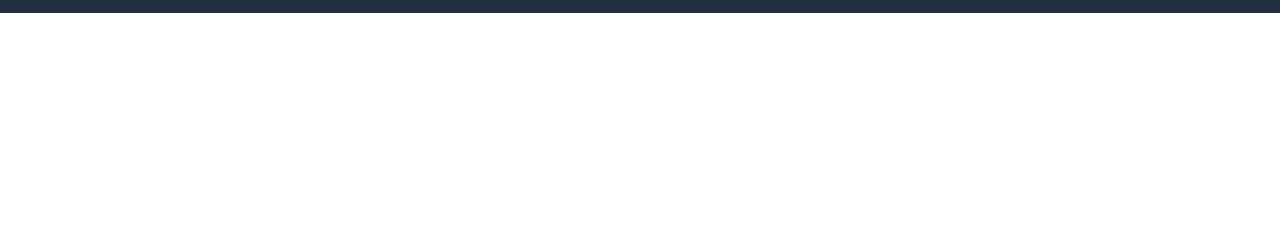
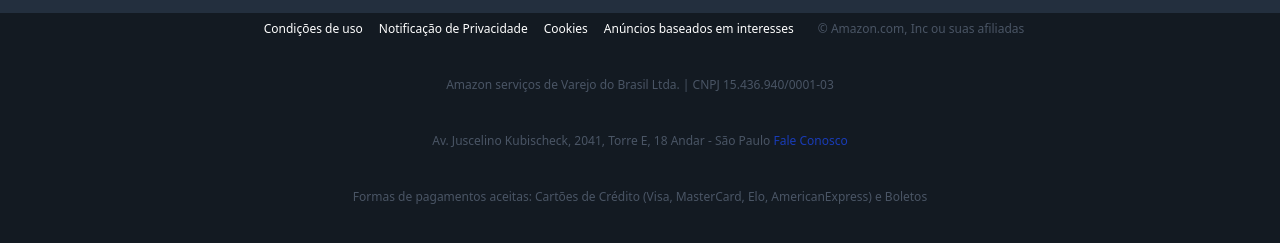
Before and after one commit to LucasAntonio-LAM/Amazon-Clone, a website: page src/index.html in a window 1280 px wide. Shown: the part 2400-2643 px from the top of the page. Before the commit the page ends 2413 px from the top, so only its background shows below. Drawn offline with Linux system fonts and the light colour scheme.

Commit message:
Rodapé Inferior

```diff
--- a/src/css/input.css
+++ b/src/css/input.css
@@ -41,3 +41,7 @@
 .btn-amazon-prime {
     @apply text-sm md:text-xs bg-yellow-350 border border-yellow-700 rounded px-3 py-3 md:py-0 md:ml-10 h-12 md:h-8 block md:flex items-center w-full md:w-auto text-center;
 }
+
+.item-footer-inf {
+    @apply hidden md:block mb-10 text-gray-600;
+}
--- a/src/index.html
+++ b/src/index.html
@@ -458,6 +458,32 @@
                 <a href="#" class="text-gray-400 hover:underline">Amazon Web Services</a>
             </div>
         </div>
+        <!-- FOOTER INFERIOR -->
+        <div class="flex flex-col items-center bg-darkblue-950 text-xs pt-8 md:pt-2">
+            <div class="flex flex-col md:flex-row mb-10">
+                <ul class="flex">
+                    <li class="px-2 border-none md:border-r text-center md:text-left border-gray-600 hover:underline">
+                        <a href="#">Condições de uso</a>
+                    </li>
+
+                    <li class="px-2 border-none md:border-r text-center md:text-left border-gray-600 hover:underline">
+                        <a href="#">Notificação de Privacidade</a>
+                    </li>
+
+                    <li class="px-2 border-none md:border-r text-center md:text-left border-gray-600 hover:underline">
+                        <a href="#">Cookies</a>
+                    </li>
+
+                    <li class="px-2 border-none md:border-r text-center md:text-left border-gray-600 hover:underline">
+                        <a href="#">Anúncios baseados em interesses</a>
+                    </li>
+                </ul>
+                <span class="text-center md:text-left mt-8 md:mt-0 ml-4 text-gray-600">&copy; Amazon.com, Inc ou suas afiliadas</span>
+            </div>
+            <p class="item-footer-inf">Amazon serviços de Varejo do Brasil Ltda. | CNPJ 15.436.940/0001-03</p>
+            <p class="item-footer-inf">Av. Juscelino Kubischeck, 2041, Torre E, 18 Andar - São Paulo <a href="#" class="text-blue-800">Fale Conosco</a></p>
+            <p class="item-footer-inf">Formas de pagamentos aceitas: Cartões de Crédito (Visa, MasterCard, Elo, AmericanExpress) e Boletos</p>
+        </div>
     </footer>
 </body>
 </html>
```
Also changed, not shown: src/css/output.css.
